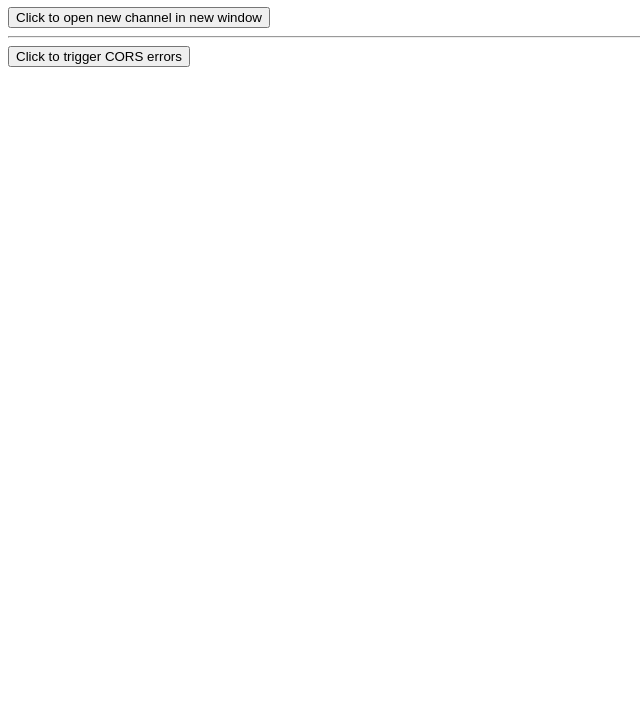
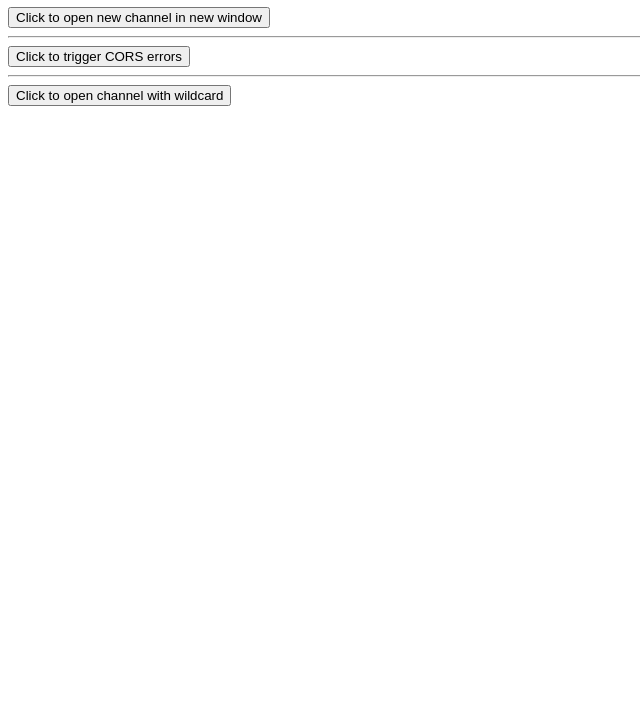
Before and after one commit to EmilNilssonDataDuctus/postMessageWithButtons, a plain HTML site: page index.html in a window 1280 px wide. Shown: the part 73-800 px from the top of the page, without its empty margins (0-640 px from the left). Drawn offline with Linux system fonts and the light colour scheme.

Commit message:
Add wildcard link

```diff
--- a/index.html
+++ b/index.html
@@ -10,6 +10,8 @@
   <button onclick="openSecondChannel()">Click to open new channel in new window</button>
   <hr >
   <button onclick="openSecondChannel2()">Click to trigger CORS errors</button>
+  <hr >
+  <button onclick="openSecondChannel3()">Click to open channel with wildcard</button>
   <pre id="channel-renderer"></pre>
   <br />
   <script src="windowPostMessageOrigin.js"></script>
--- a/windowPostMessageOrigin.js
+++ b/windowPostMessageOrigin.js
@@ -1,11 +1,15 @@
 const WINDOW_URL = "https://incandescent-frangollo-63d854.netlify.app/"
 const WINDOW_URL2 = "https://gilded-kulfi-696033.netlify.app/"
+const WINDOW_URL_WILDCARD = "https://astonishing-torrone-744d87.netlify.app/"
 
 function openSecondChannel() {
   window.open(WINDOW_URL);
 }
 function openSecondChannel2() {
   window.open(WINDOW_URL2);
+}
+function openSecondChannel3() {
+  window.open(WINDOW_URL_WILDCARD);
 }
 
 const channelRenderer = document.getElementById("channel-renderer");
```
